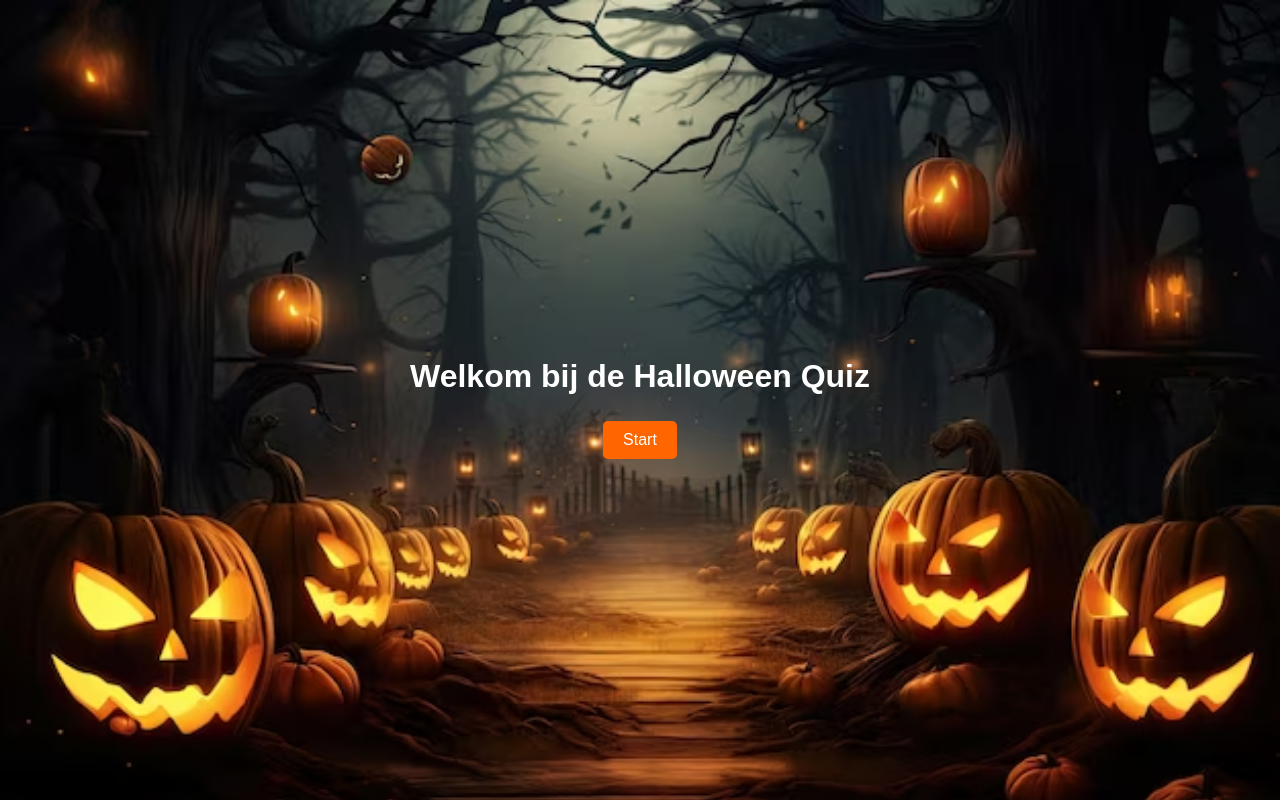
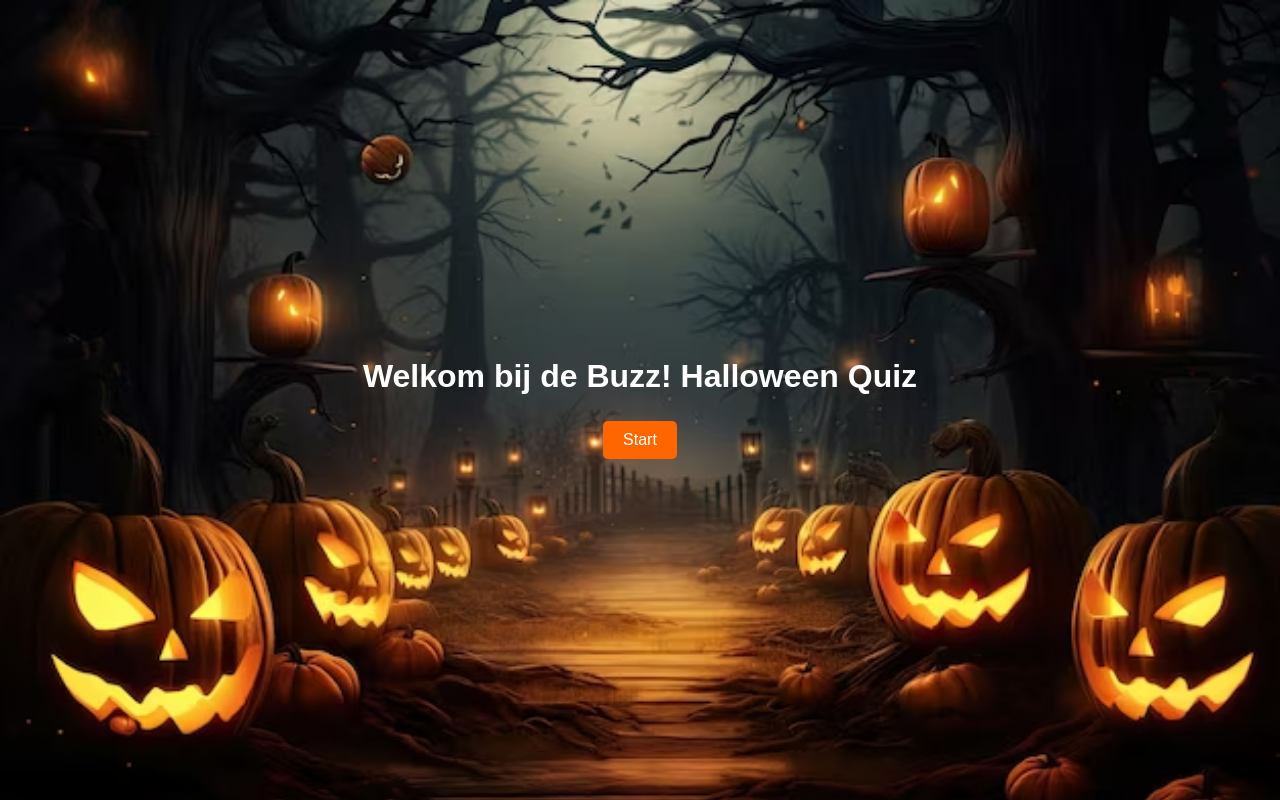
Before and after one commit to WitoDeGreef/quiz_halloween, a plain HTML site: page index.html in a window 1280 px wide. Drawn offline with Linux system fonts and the light colour scheme.

Commit message:
Changed name

```diff
--- a/index.html
+++ b/index.html
@@ -8,7 +8,7 @@
 </head>
 <body>
     <div class="quiz-container">
-        <h1 id="round-name">Welkom bij de Halloween Quiz</h1>
+        <h1 id="round-name">Welkom bij de Buzz! Halloween Quiz</h1>
         <button id="start-round-btn" onclick="start()">Start</button>
         <h2 id="question" style="display: none;"></h2>
         <img id="question-image" src="" alt="Vraagafbeelding" style="display: none;">
@@ -21,7 +21,6 @@
         display: none;
     ">
             <button id="next-btn" onclick="nextQuestion()">Volgende</button>
-
         </div>
     </div>
     <script src="script.js"></script>
```
